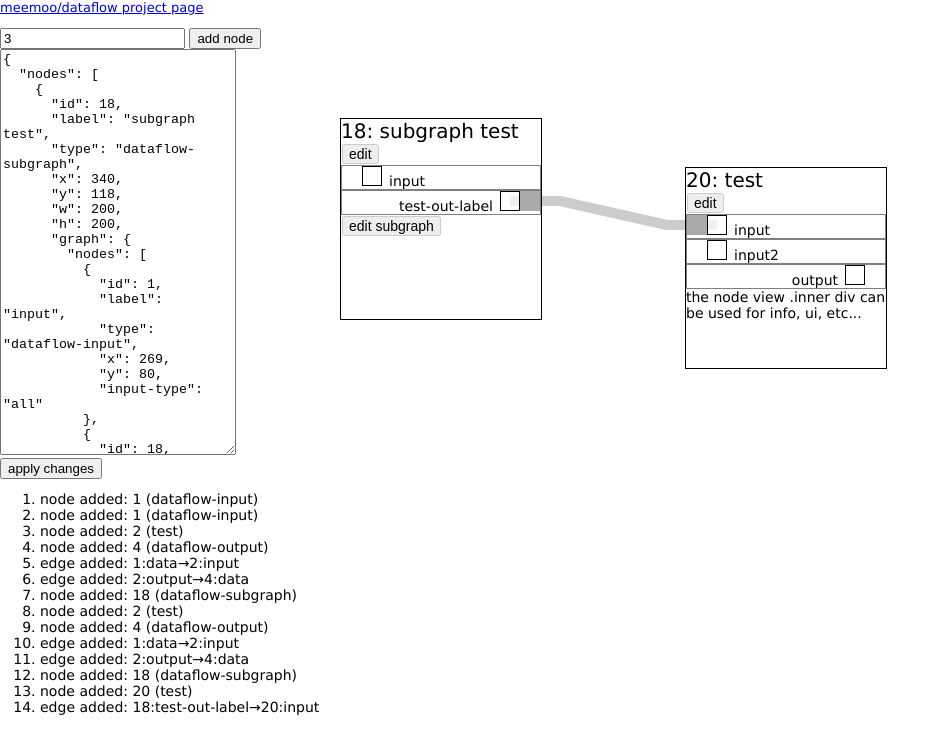
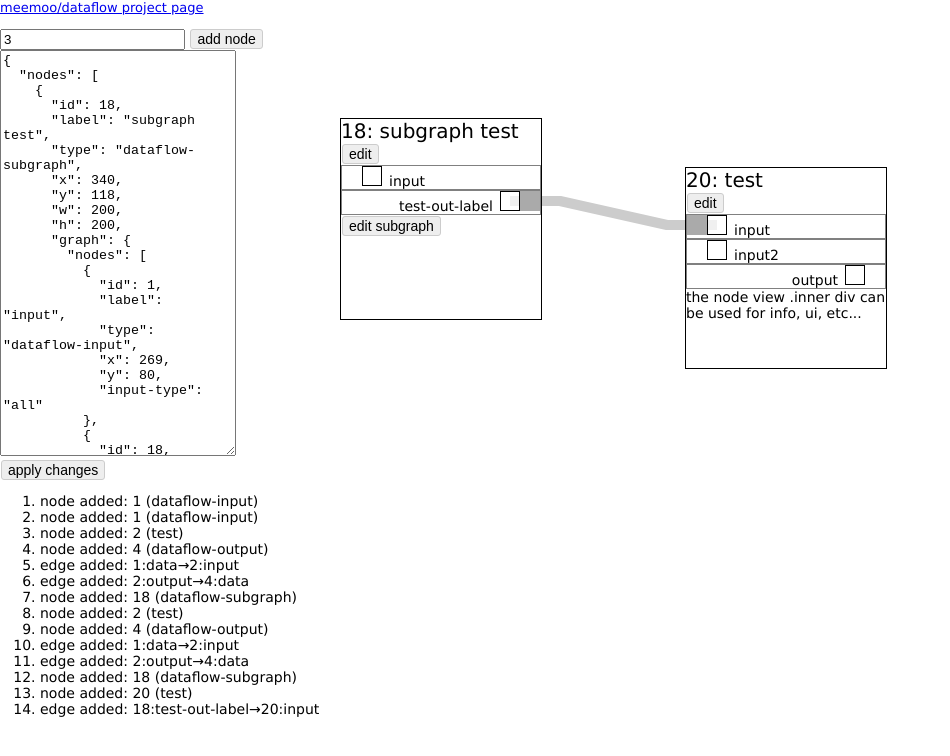
Before and after one commit to meemoo/dataflow, a plain HTML site: page index.html in a window 1280 px wide. Shown: the whole page, without its empty margins (0-950 px from the left). Drawn offline with Linux system fonts and the light colour scheme.

Commit message:
input submit style

```diff
--- a/dataflow.css
+++ b/dataflow.css
@@ -8,7 +8,7 @@ html, body {
   font-size: 14px;
 }
 
-button {
+button, input[type="submit"] {
   border-radius: 3px;
   border: 1px #CCC solid;
   background-color: #EEE;
--- a/src/nodes/dataflow-subgraph.js
+++ b/src/nodes/dataflow-subgraph.js
@@ -78,8 +78,6 @@
     editSubgraph: function(){
       // Hide parent
       this.model.parentGraph.view.$el.detach();
-      // var currentView = this.model.parentGraph.view.el;
-      // currentView.parentNode.removeChild(currentView);
       // Show sub
       $("#app").append(this.model.graph.view.el);
 
```
